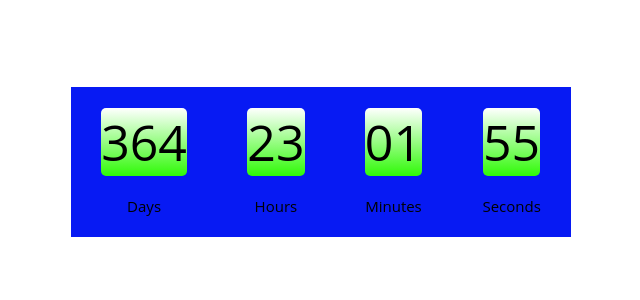
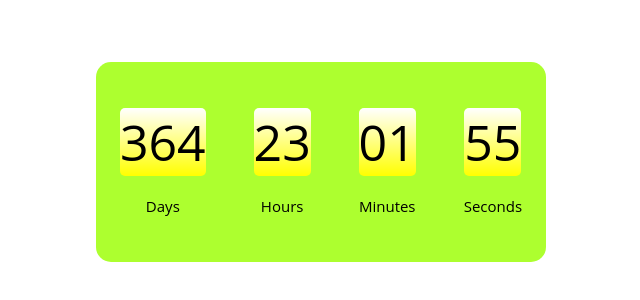
Before and after one commit to LysovEugene/goit-js-hw-11-timer, a plain HTML site: page index.html in a window 1280 px wide. Shown: the part 246-546 px from the top of the page, without its empty margins (319-959 px from the left). Drawn offline with Linux system fonts and the light colour scheme.

Commit message:
изменяет стили

```diff
--- a/css/styles.css
+++ b/css/styles.css
@@ -9,12 +9,13 @@ body {
 }
 
 .timer {
-  background-color: #071af3;
+  background-color: greenyellow;
   display: flex;
-  width: 500px;
-  height: 150px;
+  width: 450px;
+  height: 200px;
   justify-content: space-around;
   align-items: center;
+  border-radius: 15px;
 }
 
 .field {
@@ -27,7 +28,7 @@ body {
   display: block;
   border-radius: 5px;
   font-size: 50px;
-  background-image: linear-gradient(#fff, #2ffa07);
+  background-image: linear-gradient(#fff, yellow);
   font-family: "Open Sans", sans-serif;
 }
 
--- a/index.html
+++ b/index.html
@@ -3,7 +3,7 @@
   <head>
     <meta charset="UTF-8" />
     <meta name="viewport" content="width=device-width, initial-scale=1.0" />
-    <title>Colour switch</title>
+    <title>Timer</title>
     <link rel="stylesheet" href="./css/styles.css" />
   </head>
   <body>
```
